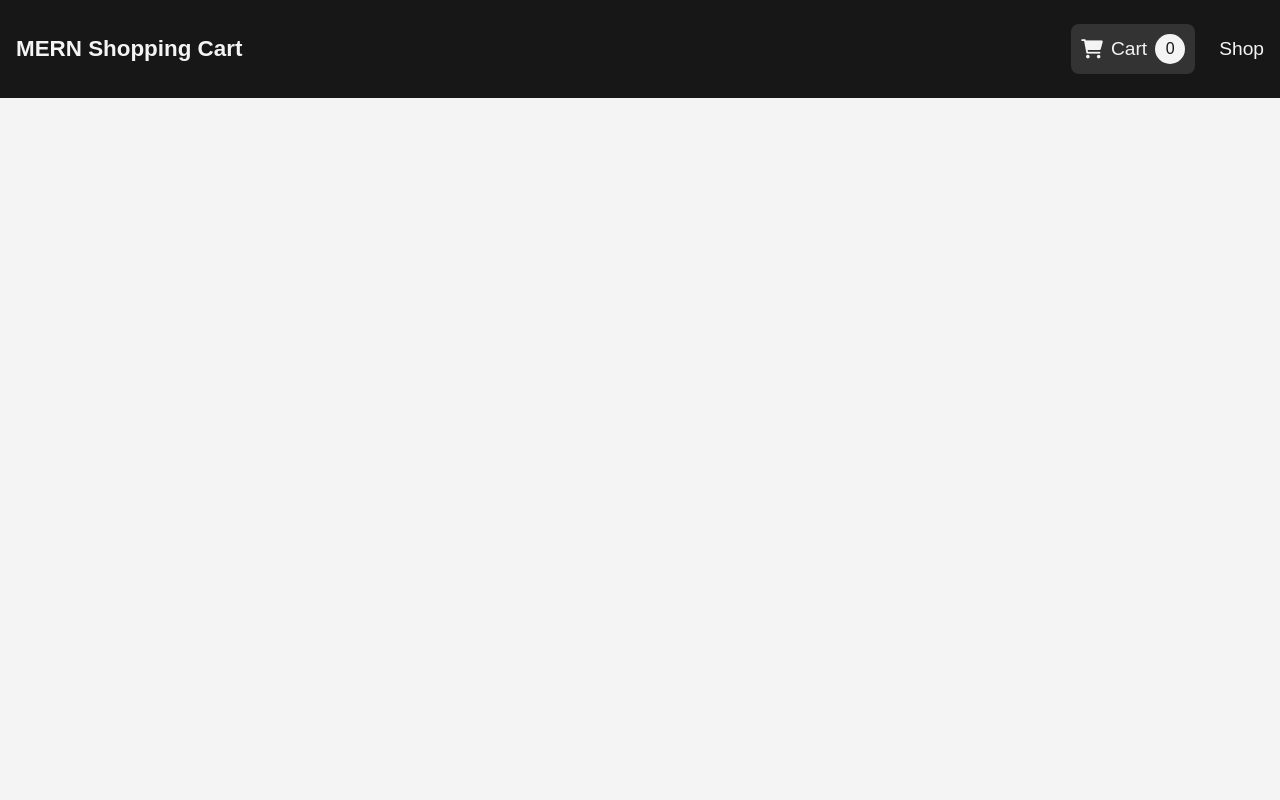
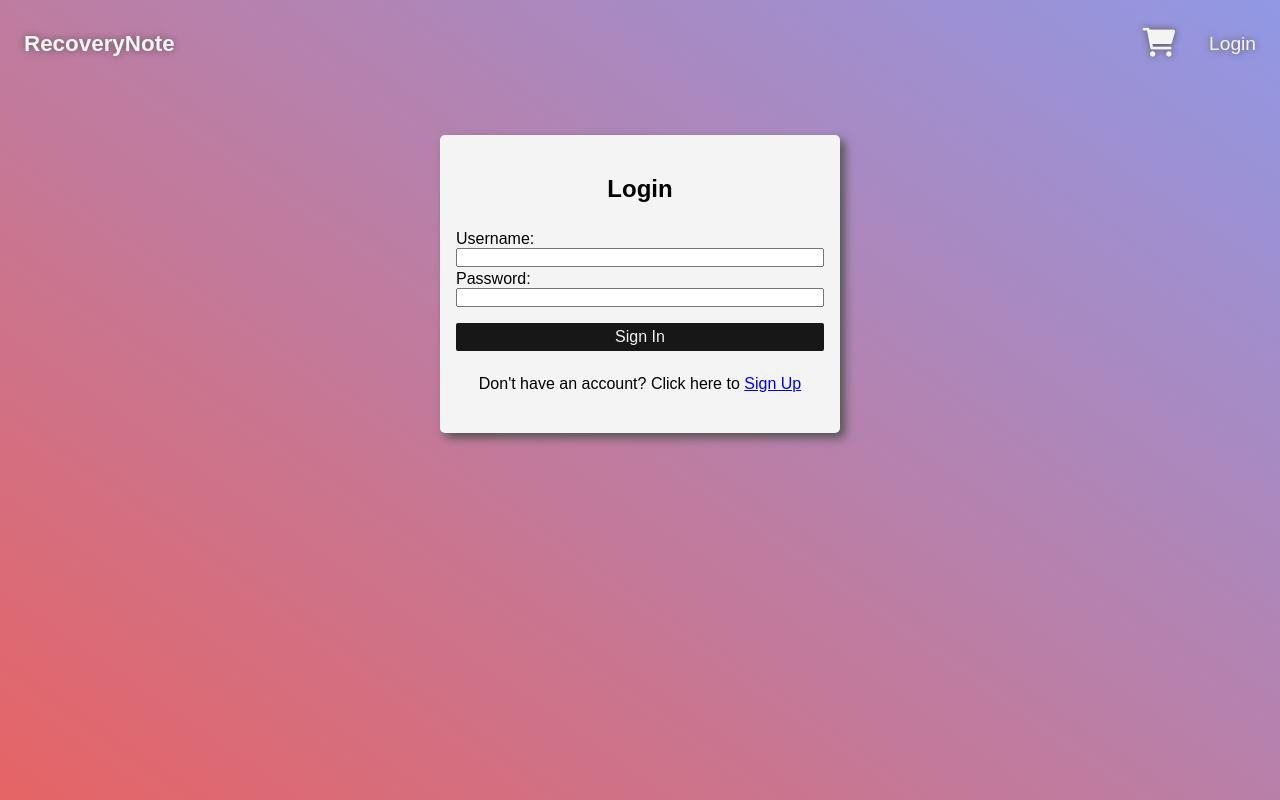
Before and after one commit to TamirRasheed/RecoveryNote, a React (Create React App) app in the folder application/frontend/: page /login in a window 1280 px wide. Built offline with nearby package versions, Linux system fonts and the light colour scheme; the HTML template or start-up script is replaced by a standard one.

Commit message:
Add LoginScreen

```diff
--- a/application/frontend/src/App.js
+++ b/application/frontend/src/App.js
@@ -11,6 +11,7 @@ import Backdrop from './components/Backdrop';
 import HomeScreen from './screens/HomeScreen';
 import ProductScreen from './screens/ProductScreen';
 import CartScreen from './screens/CartScreen';
+import LoginScreen from './screens/LoginScreen';
 
 function App() {
   const [sideToggle, setSideToggle] = useState(false);
@@ -25,6 +26,7 @@ function App() {
           <Route exact path='/' component={HomeScreen} />
           <Route exact path='/product/:id' component={ProductScreen} />
           <Route exact path='/cart' component={CartScreen} />
+          <Route exact path='/login' component={LoginScreen} />
         </Switch>
       </main>
     </Router>
--- a/application/frontend/src/components/Navbar.css
+++ b/application/frontend/src/components/Navbar.css
@@ -1,11 +1,15 @@
 .navbar {
   width: 100%;
-  background-color: #171717;
   display: flex;
   justify-content: space-between;
   align-items: center;
-  padding: 1.5rem 1rem;
+  padding: 1.2rem 1.5rem;
   z-index: 50;
+  text-shadow: 0px 0px 7px #555;
+}
+
+.navbar__logo > a {
+  text-decoration: none;
 }
 
 .navbar__logo h2 {
@@ -32,16 +36,10 @@
   align-items: center;
 }
 
-.navbar__links > li > a > span {
-  display: flex;
-  align-items: center;
-  margin-left: 8px;
-}
-
 .cart__link {
-  background: #333;
   padding: 10px;
   border-radius: 8px;
+  position: relative;
 }
 
 .cart__link:hover {
@@ -49,17 +47,25 @@
   color: #f4f4f4;
 }
 
+.cartlogo {
+  font-size: 1.8rem;
+}
+
 .cartlogo__badge {
-  width: 30px;
-  height: 30px;
-  background-color: #f4f4f4;
+  width: 20px;
+  height: 20px;
+  background-color: rgb(238, 78, 78);
   border-radius: 50%;
   margin-left: 8px;
-  color: #171717;
+  color: #f4f4f4;
   display: flex;
   justify-content: center;
   align-items: center;
   font-size: 1rem;
+  position: absolute;
+  right: 0px;
+  top: 0px;
+  font-weight: 600;
 }
 
 .hamburger__menu {
--- a/application/frontend/src/components/Navbar.js
+++ b/application/frontend/src/components/Navbar.js
@@ -13,20 +13,22 @@ const Navbar = ({ click }) => {
   return (
     <nav className='navbar'>
       <div className='navbar__logo'>
-        <h2>MERN Shopping Cart</h2>
+        <Link to='/'>
+          <h2>RecoveryNote</h2>
+        </Link>
       </div>
 
       <ul className='navbar__links'>
         <li>
           <Link to='/cart' className='cart__link'>
-            <i className='fas fa-shopping-cart'></i>
-            <span>
-              Cart <span className='cartlogo__badge'>{getCartCount()}</span>
-            </span>
+            <i className='fas fa-shopping-cart cartlogo'></i>
+            {getCartCount() > 0 && (
+              <span className='cartlogo__badge'>{getCartCount()}</span>
+            )}
           </Link>
         </li>
         <li>
-          <Link to='/'>Shop</Link>
+          <Link to='/login'>Login</Link>
         </li>
       </ul>
 
--- a/application/frontend/src/components/SideDrawer.js
+++ b/application/frontend/src/components/SideDrawer.js
@@ -29,7 +29,7 @@ const SideDrawer = ({ show, click }) => {
           </Link>
         </li>
         <li>
-          <Link to='/'>Shop</Link>
+          <Link to='/login'>Login</Link>
         </li>
       </ul>
     </div>
--- a/application/frontend/src/index.css
+++ b/application/frontend/src/index.css
@@ -6,7 +6,9 @@
 
 body {
   font-family: Arial, Helvetica, sans-serif;
-  background: #f4f4f4;
+  background: linear-gradient(35deg, #e66465, #9198e5);
+  background-repeat: no-repeat;
+  background-attachment: fixed;
 }
 
 img {
--- a/application/frontend/src/screens/CartScreen.css
+++ b/application/frontend/src/screens/CartScreen.css
@@ -6,6 +6,8 @@
 
 .cartscreen h2 {
   margin-bottom: 1rem;
+  color: #f4f4f4;
+  text-shadow: 0px 0px 7px #555;
 }
 
 .cartscreen__left {
@@ -13,6 +15,11 @@
   margin-right: 1rem;
   background: transparent;
   padding: 1rem;
+}
+
+.cartscreen__empty__cart {
+  color: #f4f4f4;
+  text-shadow: 0px 0px 7px #555;
 }
 
 .cartscreen__right {
--- a/application/frontend/src/screens/CartScreen.js
+++ b/application/frontend/src/screens/CartScreen.js
@@ -42,7 +42,7 @@ const CartScreen = () => {
           <h2>Shopping Cart</h2>
 
           {cartItems.length === 0 ? (
-            <div>
+            <div className='cartscreen__empty__cart'>
               Your Cart Is Empty <Link to='/'>Go Back</Link>
             </div>
           ) : (
--- /dev/null
+++ b/application/frontend/src/screens/LoginScreen.css
@@ -0,0 +1,45 @@
+.loginscreen {
+  max-width: 400px;
+  margin: 3rem auto;
+  padding: 1rem 1rem;
+  background-color: #f4f4f4;
+  box-shadow: 5px 5px 10px #555;
+  border-radius: 5px;
+}
+
+.loginscreen > * {
+  margin: 1.5rem 0;
+}
+
+.loginscreen__title {
+  text-align: center;
+}
+
+.loginscreen__form {
+  display: flex;
+  flex-direction: column;
+}
+
+.loginscreen__form > label {
+  display: flex;
+  margin-top: 3px;
+  flex-direction: column;
+}
+
+.loginscreen__form > .login__button {
+  margin-top: 1rem;
+  padding: 5px;
+  border: none;
+  border-radius: 2px;
+  background-color: #171717;
+  color: #f4f4f4;
+  font-size: 1rem;
+}
+
+.loginscreen__form > .login__button:hover {
+  background-color: #373737;
+}
+
+.loginscreen_footer {
+  text-align: center;
+}
--- /dev/null
+++ b/application/frontend/src/screens/LoginScreen.js
@@ -0,0 +1,25 @@
+import './LoginScreen.css';
+
+const LoginScreen = () => {
+  return (
+    <div className='loginscreen'>
+      <h2 className='loginscreen__title'>Login</h2>
+      <form className='loginscreen__form'>
+        <label for='login__username'>
+          Username:
+          <input type='text' id='login__username' name='login__username' />
+        </label>
+        <label for='login__password'>
+          Password:
+          <input type='password' id='login__password' name='login__password' />
+        </label>
+        <input className='login__button' type='submit' value='Sign In' />
+      </form>
+      <p className='loginscreen_footer'>
+        Don't have an account? Click here to <a href='#'>Sign Up</a>
+      </p>
+    </div>
+  );
+};
+
+export default LoginScreen;
```
